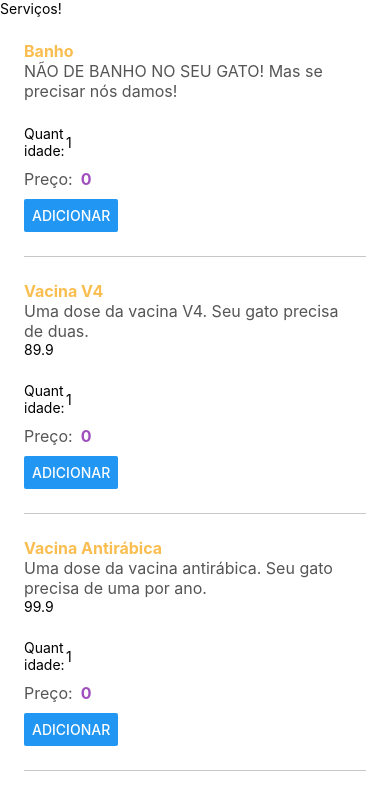
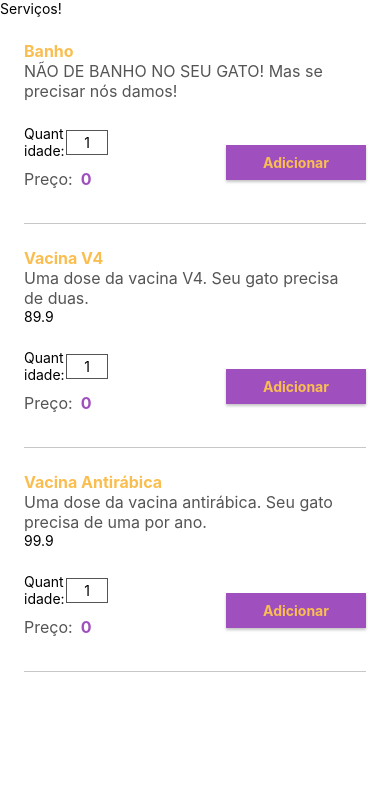
Before and after one commit to AndreSaxton/Curso-de-React-Native-3.5--com-Expo-navegacao-com-menu-e-suporte-as-telas, a React Native app: screen / in a window 390 px wide. Shown: the top 810 px of the page. Built offline with nearby package versions, Linux system fonts and the light colour scheme.

Commit message:
Add carrinho

```diff
--- /dev/null
+++ b/src/componentes/Botao/index.js
@@ -0,0 +1,11 @@
+import React from "react";
+import { Text, TouchableOpacity } from "react-native";
+import funcaoEstilosPadrao from "./estilos";
+
+export default function Botao({pequeno = false, invertido = false, valor, acao, estilos}) {
+    const estilosPadrao = funcaoEstilosPadrao(pequeno, invertido)
+
+    return <TouchableOpacity onPress={acao} style={[estilosPadrao.botao, estilos]}>
+        <Text style={estilosPadrao.valor}>{valor}</Text>
+    </TouchableOpacity>
+}
--- a/src/componentes/CampoInteiro.indesx.js
+++ /dev/null
@@ -1,13 +0,0 @@
-import React from 'react';
-import { TextInput } from 'react-native';
-
-export default function CampoInteiro ({valor, acao}) {
-    const numeroEmTexto = String(valor);
-
-    return <TextInput
-      keyboardType='number-pad'
-      selectTextOnFocus
-      onChangeText={(novoValor)=> {acao(novoValor)}}
-      value={numeroEmTexto}
-    />
-}
--- /dev/null
+++ b/src/componentes/CampoInteiro/index.js
@@ -0,0 +1,24 @@
+import React from 'react';
+import { TextInput } from 'react-native';
+import estilosPadrao from './estilos';
+
+export default function CampoInteiro ({valor, estilos, acao}) {
+    const atualiza = (novoValor, acaoRetorno) => {
+      const verificaInteiro = novoValor.match(/^[0-9]*$/);
+      if(!verificaInteiro) return;
+
+      const removeZeroEsquerda = novoValor.replace(/^(0)(.+)/, '$2');
+
+      acaoRetorno(removeZeroEsquerda);
+    }
+
+    const numeroEmTexto = String(valor);
+
+    return <TextInput
+      style={[estilosPadrao.campo, estilos]}
+      keyboardType='number-pad'
+      selectTextOnFocus
+      onChangeText={(novoValor)=> {atualiza(novoValor, acao)}}
+      value={numeroEmTexto}
+    />
+}
--- a/src/telas/Servicos/Item/index.js
+++ b/src/telas/Servicos/Item/index.js
@@ -1,7 +1,8 @@
 import React, { useState } from "react";
-import { View, Text, Button } from "react-native";
+import { View, Text } from "react-native";
 import estilos from "./estilos";
-import CampoInteiro from "../../../componentes/CampoInteiro.indesx";
+import CampoInteiro from "../../../componentes/CampoInteiro";
+import Botao from "../../../componentes/Botao";
 
 export default function Item({nome, preco, descricao}){
 const [quantidade, setQuantidade] = useState(1);
@@ -17,7 +18,7 @@ const [quantidade, setQuantidade] = useState(1);
        <View>
          <View style={estilos.valor}>
            <Text style={estilos.quantidade}>Quantidade:</Text>
-           <CampoInteiro valor={quantidade} acao={setQuantidade} />
+           <CampoInteiro estilos={estilos.quantidade} valor={quantidade} acao={setQuantidade} />
          </View>
          <View style={estilos.valor}>
            <Text style={estilos.descricao}>Preço:</Text>
@@ -25,7 +26,7 @@ const [quantidade, setQuantidade] = useState(1);
          </View>
        </View>
 
-       <Button title="Adicionar" />
+       <Botao valor="Adicionar"  acao={() => {}}/>
     </View>
 
     <View style={estilos.divisor} />
```
Also changed, not shown: src/componentes/Botao/estilos.js (renamed from src/estilosBotao.js), src/componentes/CampoInteiro/estilos.js (renamed from src/estilosCampo.js).
